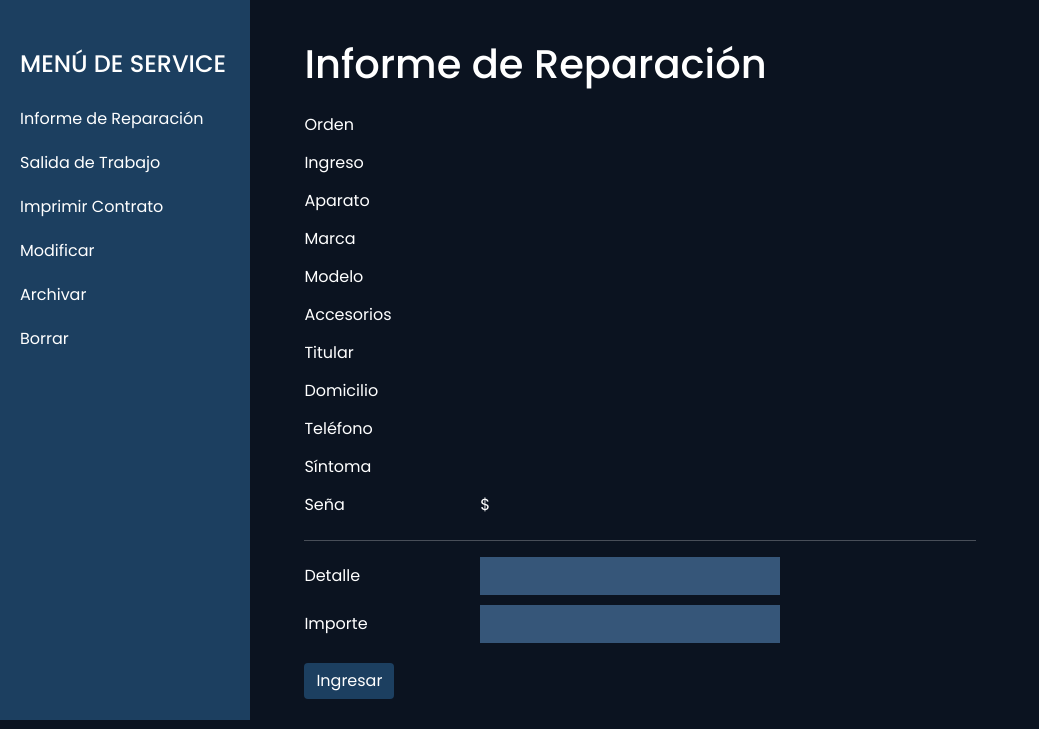
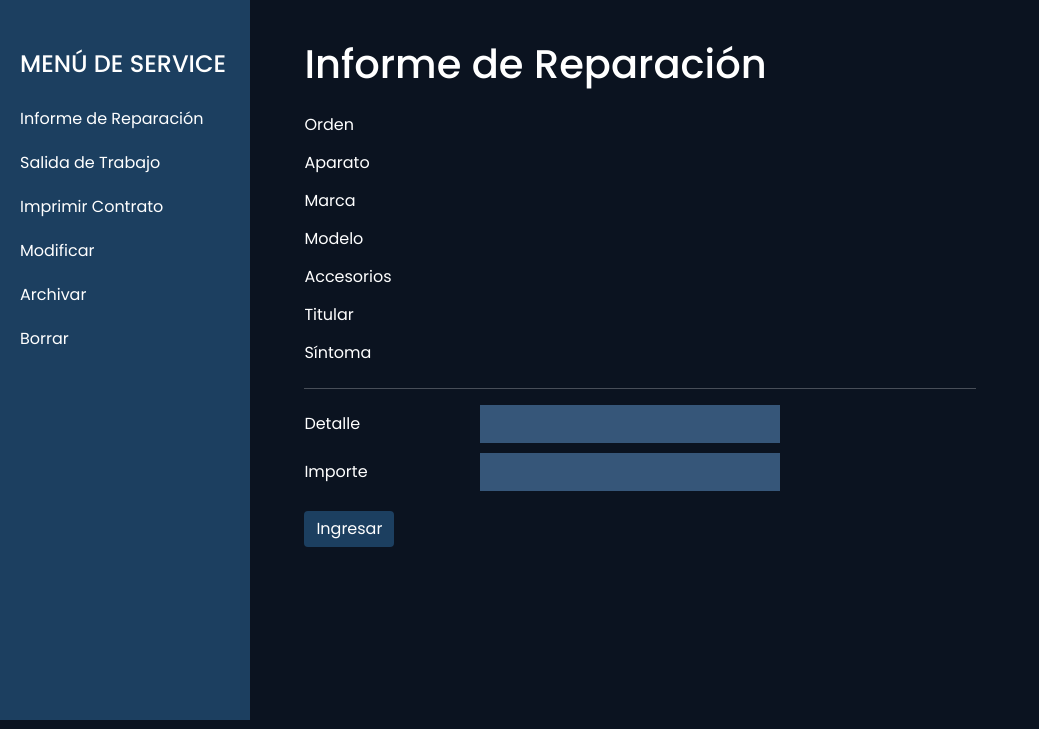
Before and after one commit to YamilaAS/radarElectronica, a CodeIgniter 4 app: template app/Views/vistaInformeDeReparacion.php in a window 1280 px wide. Shown: the part 85-814 px from the top of the page, without its empty margins (0-1039 px from the left). Run offline with PHP 8.4 and a stand-in for CodeIgniter, Linux system fonts and the light colour scheme; the template is opened without the code that fills it, so the values that code supplies are empty; some libraries are stand-ins or nearby versions.

Commit message:
borre los campos que no debian mostrarse en el informe de reparacion

```diff
--- a/app/Views/vistaInformeDeReparacion.php
+++ b/app/Views/vistaInformeDeReparacion.php
@@ -20,19 +20,11 @@
         <div class="tituloinformeDeReparacion">
             <h1>Informe de Reparación</h1>
         </div>
-
         <div class="form-group row">
             <label for="" class="col-sm-2 col-form-label ">Orden</label>
             <div class="col-sm-10">
                 <label for="orden"
                        class="col-sm-2 col-form-label labelVariable"><?= $ordenDeReparacion->id ?></label>
-            </div>
-        </div>
-        <div class="form-group row">
-            <label for="" class="col-sm-2 col-form-label ">Ingreso</label>
-            <div class="col-sm-10">
-                <label for="fechaIngreso" type="date"
-                       class="col-sm-2 col-form-label labelVariable"><?= $ordenDeReparacion->fechaIngreso->format("d/m/Y") ?></label>
             </div>
         </div>
         <div class="form-group row">
@@ -71,35 +63,15 @@
             </div>
         </div>
         <div class="form-group row">
-            <label for="domicilio" class="col-sm-2 col-form-label ">Domicilio</label>
-            <div class="col-sm-10">
-                <label for="domicilio"
-                       class="col-sm-2 col-form-label labelVariable"><?= $ordenDeReparacion->domicilio ?></label>
-            </div>
-        </div>
-        <div class="form-group row">
-            <label for="telefono" class="col-sm-2 col-form-label ">Teléfono</label>
-            <div class="col-sm-10">
-                <label for="telefono"
-                       class="col-sm-2 col-form-label labelVariable"><?= $ordenDeReparacion->telefono ?></label>
-            </div>
-        </div>
-        <div class="form-group row">
             <label for="sintoma" class="col-sm-2 col-form-label ">Síntoma</label>
             <div class="col-sm-10">
                 <label for="sintoma"
                        class="col-sm-2 col-form-label labelVariable"><?= $ordenDeReparacion->sintoma ?></label>
             </div>
         </div>
-        <div class="form-group row">
-            <label for="senia" class="col-sm-2 col-form-label ">Seña</label>
-            <div class="col-sm-10">
-                <label for="senia"
-                       class="col-sm-2 col-form-label labelVariable">$ <?= $ordenDeReparacion->senia ?></label>
-            </div>
-        </div>
 
         <hr/>
+
         <form  action="<?php echo base_url('/ingresoDeInformeDeReparacion') ?>" method="post" >
             <div class="form-group row">
                 <label for="detalle" class="col-sm-2 col-form-label">Detalle</label>
```
